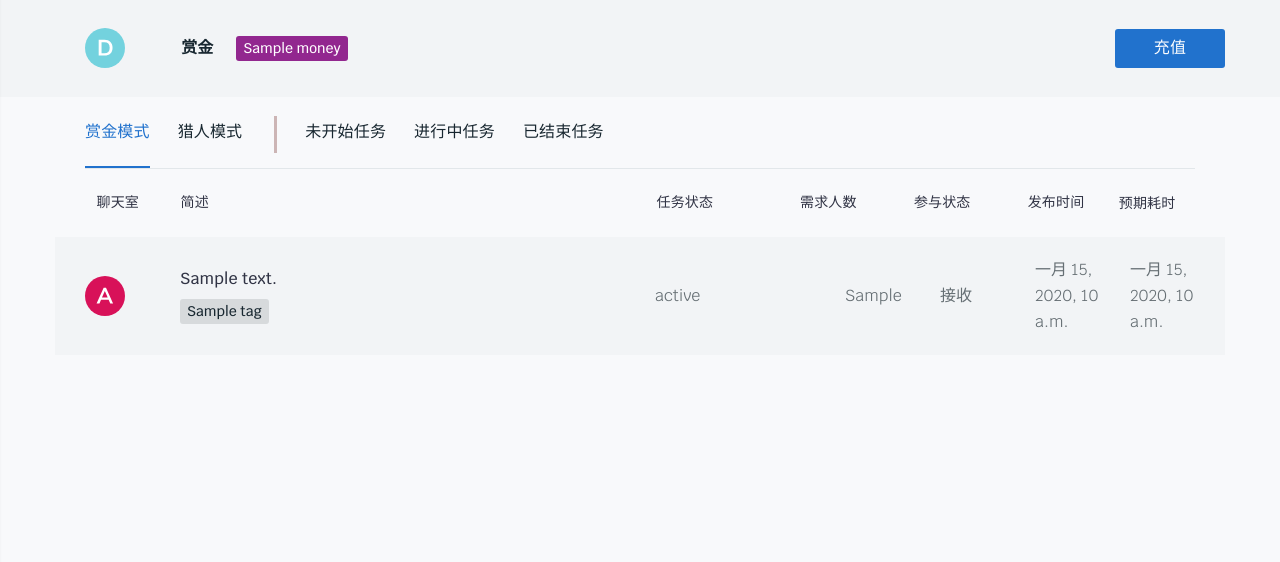
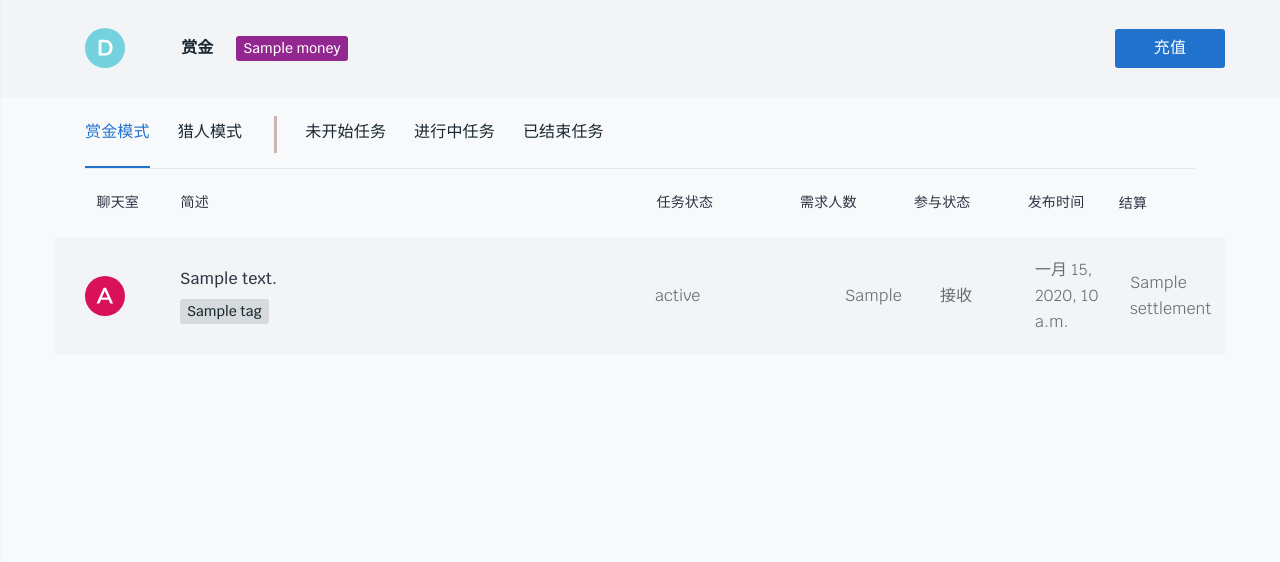
Before and after one commit to hx-w/SCU-reward-platform, a Django app: template task_platform/templates/task_platform/profile.html in a window 1280 px wide. Shown: the part 71-633 px from the top of the page. Run offline with Django 3.2, Linux system fonts and the light colour scheme; the template is opened without the code that fills it: most values are stand-ins (such as "Sample title", 1, 10 or a date in 2020); some libraries are stand-ins or nearby versions.

Commit message:
个人信息页面结算

```diff
--- a/task_platform/models.py
+++ b/task_platform/models.py
@@ -1,5 +1,4 @@
 from django.db import models
-from django.utils import timezone
 from ckeditor_uploader.fields import RichTextUploadingField
 
 # Create your models here.
--- a/task_platform/templates/task_platform/detail.html
+++ b/task_platform/templates/task_platform/detail.html
@@ -177,7 +177,7 @@
             <div class="tt-wrapper-inner">
               <div class="pt-editor form-default">
                 <div class="pt-row" style="text-align:center">
-                    <input type="submit" style="margin-left:45%;background-color:rgba(255, 24, 24, 0.973);" class="btn btn-secondary btn-width-lg" value="终止任务"></input>
+                    <input type="submit" name="abort_btn" style="margin-left:45%;background-color:rgba(255, 24, 24, 0.973);" class="btn btn-secondary btn-width-lg" value="终止任务"></input>
                 </div>
               </div>
           </form>
@@ -188,8 +188,7 @@
             <div class="tt-wrapper-inner">
               <div class="pt-editor form-default">
                 <div class="pt-row"style="text-align:center">
-                    <input type="submit" style="margin-left:25%; background-color:rgb(173, 84, 10);" class="btn btn-secondary btn-width-lg" value="撤销任务"></input>
-                    <input type="submit" style="margin-right:25%;background-color:rgb(26, 121, 2);" class="btn btn-secondary btn-width-lg" value="完成任务"></input>
+                    <input type="submit" name="complete_btn" style="margin-right:25%;background-color:rgb(26, 121, 2);" class="btn btn-secondary btn-width-lg" value="确认完成"></input>
                 </div>
               </div>
           </form>
--- a/task_platform/templates/task_platform/profile.html
+++ b/task_platform/templates/task_platform/profile.html
@@ -81,11 +81,11 @@
               <div class="tt-col-value hide-mobile" style="width: 20%;padding-left:2%">需求人数</div>
               <div class="tt-col-value hide-mobile" style="width: 20%;padding-left:2%">参与状态</div>
               <div class="tt-col-value hide-mobile" style="width: 20%;padding-left:2%">发布时间</div>
-              <div class="tt-col-value" style="width: 20%;padding:0%">预期耗时</div>
+              <div class="tt-col-value" style="width: 20%;padding:0%">结算</div>
             </div>
 
             {% if tag_list_1 %}
-            {% for task, color, tags in tag_list_1 %}
+            {% for task, color, settlement, tags in tag_list_1 %}
 
               <div class="tt-item">
                 <div class="tt-col-avatar">
@@ -116,13 +116,12 @@
                       </ul>
                     </div>
                     <div class="col-1 ml-auto show-mobile">
-                      <div class="tt-value">{{ task.expected_time_consuming }}h</div>
+                      <div class="tt-value">{{ settlement }}h</div>
                     </div>
                   </div>
                 </div>
                 <div class="tt-col-category"><span class="{{ color }}">{{ task.task_state }}</span></div>
                 <div class="tt-col-value hide-mobile">{{ task.people_needed }}</div>
-                {% comment %} {% if username == task.publisher%} {% endcomment %}
                 <div class="tt-col-value   hide-mobile">
                   {% if task.publisher == username %}
                   发布
@@ -130,11 +129,8 @@
                   接收
                   {% endif %}
                 </div>
-                {% comment %} {% else %} {% endcomment %}
-                {% comment %} <div class="tt-col-value   hide-mobile">接收</div> {% endcomment %}
-                {% comment %} {% endif %} {% endcomment %}
                 <div class="tt-col-value hide-mobile">{{ task.pub_time }}</div>
-                <div class="tt-col-value hide-mobile">{{ task.expected_time_consuming }}</div>
+                <div class="tt-col-value hide-mobile">{{ settlement }}</div>
               </div>
             {% endfor %}
             {% else %}
@@ -153,11 +149,11 @@
               <div class="tt-col-value hide-mobile" style="width: 20%;padding-left:2%">需求人数</div>
               <div class="tt-col-value hide-mobile" style="width: 20%;padding-left:2%">参与状态</div>
               <div class="tt-col-value hide-mobile" style="width: 20%;padding-left:2%">发布时间</div>
-              <div class="tt-col-value" style="width: 20%;padding:0%">预期耗时</div>
+              <div class="tt-col-value" style="width: 20%;padding:0%">结算</div>
             </div>
 
             {% if tag_list_2 %}
-            {% for task, color, tags in tag_list_2 %}
+            {% for task, color, settlement, tags in tag_list_2 %}
 
               <div class="tt-item">
                 <div class="tt-col-avatar">
@@ -188,15 +184,21 @@
                       </ul>
                     </div>
                     <div class="col-1 ml-auto show-mobile">
-                      <div class="tt-value">{{ task.expected_time_consuming }}h</div>
+                      <div class="tt-value">{{ settlement }}h</div>
                     </div>
                   </div>
                 </div>
                 <div class="tt-col-category"><span class="{{ color }}">{{ task.task_state }}</span></div>
                 <div class="tt-col-value hide-mobile">{{ task.people_needed }}</div>
-                <div class="tt-col-value tt-color-select  hide-mobile">{{ task.people_now }}</div>
+                <div class="tt-col-value hide-mobile">
+                  {% if task.publisher == username %}
+                  发布
+                  {% else %}
+                  接收
+                  {% endif %}
+                </div>
                 <div class="tt-col-value hide-mobile">{{ task.pub_time }}</div>
-                <div class="tt-col-value hide-mobile">{{ task.expected_time_consuming }}</div>
+                <div class="tt-col-value hide-mobile">{{ settlement }}</div>
               </div>
             {% endfor %}
             {% else %}
@@ -216,11 +218,11 @@
               <div class="tt-col-value hide-mobile" style="width: 20%;padding-left:2%">需求人数</div>
               <div class="tt-col-value hide-mobile" style="width: 20%;padding-left:2%">参与状态</div>
               <div class="tt-col-value hide-mobile" style="width: 20%;padding-left:2%">发布时间</div>
-              <div class="tt-col-value" style="width: 20%;padding:0%">预期耗时</div>
+              <div class="tt-col-value" style="width: 20%;padding:0%">结算</div>
             </div>
 
             {% if tag_list_3 %}
-            {% for task, color, tags in tag_list_3 %}
+            {% for task, color, settlement, tags in tag_list_3 %}
 
               <div class="tt-item">
                 <div class="tt-col-avatar">
@@ -251,15 +253,21 @@
                       </ul>
                     </div>
                     <div class="col-1 ml-auto show-mobile">
-                      <div class="tt-value">{{ task.expected_time_consuming }}h</div>
+                      <div class="tt-value">{{ settlement }}h</div>
                     </div>
                   </div>
                 </div>
                 <div class="tt-col-category"><span class="{{ color }}">{{ task.task_class }}</span></div>
                 <div class="tt-col-value hide-mobile">{{ task.people_needed }}</div>
-                <div class="tt-col-value tt-color-select  hide-mobile">{{ task.people_now }}</div>
+                <div class="tt-col-value hide-mobile">
+                  {% if task.publisher == username %}
+                  发布
+                  {% else %}
+                  接收
+                  {% endif %}
+                </div>
                 <div class="tt-col-value hide-mobile">{{ task.pub_time }}</div>
-                <div class="tt-col-value hide-mobile">{{ task.expected_time_consuming }}</div>
+                <div class="tt-col-value hide-mobile">{{ settlement }}</div>
               </div>
             {% endfor %}
             {% else %}
@@ -280,11 +288,11 @@
               <div class="tt-col-value hide-mobile" style="width: 20%;padding-left:2%">需求人数</div>
               <div class="tt-col-value hide-mobile" style="width: 20%;padding-left:2%">参与状态</div>
               <div class="tt-col-value hide-mobile" style="width: 20%;padding-left:2%">发布时间</div>
-              <div class="tt-col-value" style="width: 20%;padding:0%">预期耗时</div>
+              <div class="tt-col-value" style="width: 20%;padding:0%">结算</div>
             </div>
 
             {% if tag_list_4 %}
-            {% for task, color, tags in tag_list_4 %}
+            {% for task, color, settlement, tags in tag_list_4 %}
 
               <div class="tt-item">
                 <div class="tt-col-avatar">
@@ -315,15 +323,21 @@
                       </ul>
                     </div>
                     <div class="col-1 ml-auto show-mobile">
-                      <div class="tt-value">{{ task.expected_time_consuming }}h</div>
+                      <div class="tt-value">{{ settlement }}h</div>
                     </div>
                   </div>
                 </div>
                 <div class="tt-col-category"><span class="{{ color }}">{{ task.task_class }}</span></div>
                 <div class="tt-col-value hide-mobile">{{ task.people_needed }}</div>
-                <div class="tt-col-value tt-color-select  hide-mobile">{{ task.people_now }}</div>
+                <div class="tt-col-value hide-mobile">
+                  {% if task.publisher == username %}
+                  发布
+                  {% else %}
+                  接收
+                  {% endif %}
+                </div>
                 <div class="tt-col-value hide-mobile">{{ task.pub_time }}</div>
-                <div class="tt-col-value hide-mobile">{{ task.expected_time_consuming }}</div>
+                <div class="tt-col-value hide-mobile">{{ settlement }}</div>
               </div>
             {% endfor %}
             {% else %}
@@ -345,11 +359,11 @@
               <div class="tt-col-value hide-mobile" style="width: 20%;padding-left:2%">需求人数</div>
               <div class="tt-col-value hide-mobile" style="width: 20%;padding-left:2%">参与状态</div>
               <div class="tt-col-value hide-mobile" style="width: 20%;padding-left:2%">发布时间</div>
-              <div class="tt-col-value" style="width: 20%;padding:0%">预期耗时</div>
+              <div class="tt-col-value" style="width: 20%;padding:0%">结算</div>
             </div>
 
             {% if tag_list_5 %}
-            {% for task, color, tags in tag_list_5 %}
+            {% for task, color, settlement, tags in tag_list_5 %}
 
               <div class="tt-item">
                 <div class="tt-col-avatar">
@@ -380,15 +394,21 @@
                       </ul>
                     </div>
                     <div class="col-1 ml-auto show-mobile">
-                      <div class="tt-value">{{ task.expected_time_consuming }}h</div>
+                      <div class="tt-value">{{ settlement }}h</div>
                     </div>
                   </div>
                 </div>
                 <div class="tt-col-category"><span class="{{ color }}">{{ task.task_class }}</span></div>
                 <div class="tt-col-value hide-mobile">{{ task.people_needed }}</div>
-                <div class="tt-col-value tt-color-select  hide-mobile">{{ task.people_now }}</div>
+                <div class="tt-col-value hide-mobile">
+                  {% if task.publisher == username %}
+                  发布
+                  {% else %}
+                  接收
+                  {% endif %}
+                </div>
                 <div class="tt-col-value hide-mobile">{{ task.pub_time }}</div>
-                <div class="tt-col-value hide-mobile">{{ task.expected_time_consuming }}</div>
+                <div class="tt-col-value hide-mobile">{{ settlement }}</div>
               </div>
             {% endfor %}
             {% else %}
```
Also changed, not shown: task_platform/views.py (+89 -14 lines).
